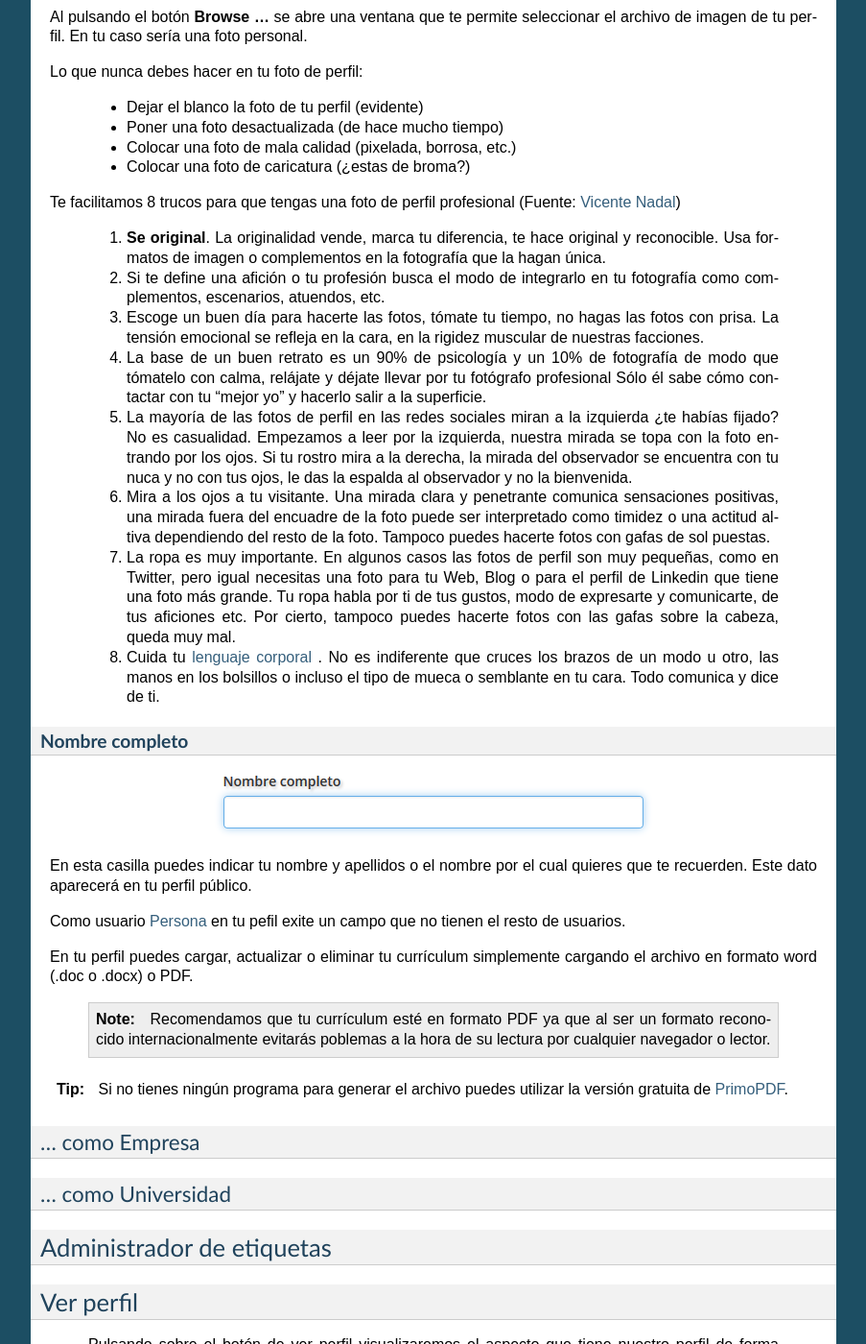
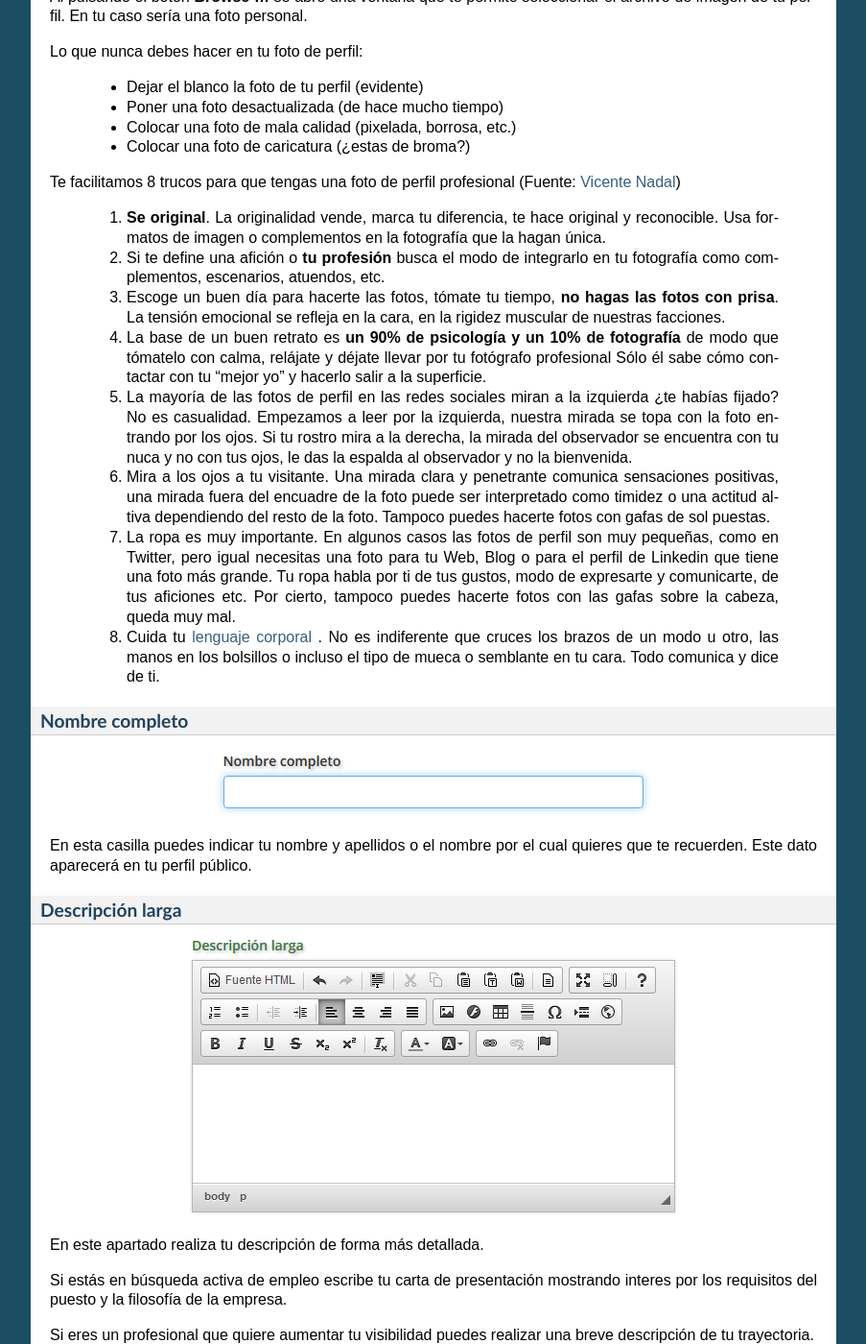
Before and after one commit to help-gowork/help, a Sphinx documentation site: the page built from docs/perfil-usuario.rst, in a window 1280 px wide and 1400 px high, scrolled down 2642 px. Shown: the whole window at 96% size, without its empty margins (198-1101 px from the left). Built offline with Sphinx 7.4.7, drawn with Linux system fonts in a browser that asks for light colours; some of the changed text lies outside the part shown.

Commit message:
Signed-off-by: GoWork <info@gowork.es>

```diff
--- a/docs/perfil-usuario.rst
+++ b/docs/perfil-usuario.rst
@@ -47,16 +49,13 @@
 
 Tambien puedes **Eliminar mi usuario**, en este caso se eliminará **sin confirmación** toda la información que has generado en `Gowork`_
 
- .. note:: 	Tras pulsar Eliminar mi usuario **NO podrás deshacer los cambios** y tanto tu
-            perfil como toda la información que has generado (archivos, comentarios a otros
-			usuarios, etc.) serán borrados automáticamente.
+ .. note:: 	Tras pulsar Eliminar mi usuario **NO podrás deshacer los cambios** y tanto tuperfil como toda la información que has generado (archivos, comentarios a otros	usuarios, etc.) serán borrados automáticamente.
 
 Para regresar a tu perfil sólo tienes que puslar sobre `Mi perfil`_.
 
 Editar perfil
 -------------
-En esta sección puedes incluir la información más relevante que quires mostrar de forma
-pública en tu pefil de `GoWork`_
+En esta sección puedes incluir la información más relevante que quires mostrar de forma pública en tu pefil de `GoWork`_
 
 De forma general cualquier tipo de usuario puede:
  * **Cargar imagen** de tu pefil.
@@ -97,9 +96,9 @@
 Te facilitamos 8 trucos para que tengas una foto de perfil profesional (Fuente: `Vicente Nadal <https://opinionesopinables.wordpress.com/2013/10/02/trucos-para-tener-una-buena-foto-de-perfil/>`_)
 
  #. **Se original**. La originalidad vende, marca tu diferencia, te hace original y reconocible. Usa formatos de imagen o complementos en la fotografía que la hagan única.
- #. Si te define una afición o tu profesión busca el modo de integrarlo en tu fotografía como complementos, escenarios, atuendos, etc.
- #. Escoge un buen día para hacerte las fotos, tómate tu tiempo, no hagas las fotos con prisa. La tensión emocional se refleja en la cara, en la rigidez muscular de nuestras facciones.
- #. La base de un buen retrato es un 90% de psicología y un 10% de fotografía de modo que tómatelo con calma, relájate y déjate llevar por tu fotógrafo profesional Sólo él sabe cómo contactar con tu “mejor yo” y hacerlo salir a la superficie.
+ #. Si te define una afición o **tu profesión** busca el modo de integrarlo en tu fotografía como complementos, escenarios, atuendos, etc.
+ #. Escoge un buen día para hacerte las fotos, tómate tu tiempo, **no hagas las fotos con prisa**. La tensión emocional se refleja en la cara, en la rigidez muscular de nuestras facciones.
+ #. La base de un buen retrato es **un 90% de psicología y un 10% de fotografía** de modo que tómatelo con calma, relájate y déjate llevar por tu fotógrafo profesional Sólo él sabe cómo contactar con tu “mejor yo” y hacerlo salir a la superficie.
  #. La mayoría de las fotos de perfil en las redes sociales miran a la izquierda ¿te habías fijado? No es casualidad. Empezamos a leer por la izquierda, nuestra mirada se topa con la foto entrando por los ojos. Si tu rostro mira a la derecha, la mirada del observador se encuentra con tu nuca y no con tus ojos, le das la espalda al observador y no la bienvenida.
  #. Mira a los ojos a tu visitante. Una mirada clara y penetrante comunica sensaciones positivas, una mirada fuera del encuadre de la foto puede ser interpretado como timidez o una actitud altiva dependiendo del resto de la foto. Tampoco puedes hacerte fotos con gafas de sol puestas.
  #. La ropa es muy importante. En algunos casos las fotos de perfil son muy pequeñas, como en Twitter, pero igual necesitas una foto para tu Web, Blog o para el perfil de Linkedin que tiene una foto más grande. Tu ropa habla por ti de tus gustos, modo de expresarte y comunicarte, de tus aficiones etc. Por cierto, tampoco puedes hacerte fotos con las gafas sobre la cabeza, queda muy mal.
@@ -108,24 +107,88 @@
 **Nombre completo**
 """""""""""""""""""
 
-
 .. image:: img/name.png
     :align: center
     :alt: Define tu nombre completo
 
 En esta casilla puedes indicar tu nombre y apellidos o el nombre por el cual quieres que te recuerden. Este dato aparecerá en tu perfil público.
 
+**Descripción larga**
+"""""""""""""""""""""
 
+.. image:: img/long-description.png
+    :align: center
+    :alt: Descripción larga del perfil
 
+En este apartado realiza tu descripción de forma más detallada.
+
+Si estás en búsqueda activa de empleo escribe tu carta de presentación mostrando interes por los requisitos del puesto y la filosofía de la empresa.
+
+Si eres un profesional que quiere aumentar tu visibilidad puedes realizar una breve descripción de tu trayectoria.
+
+En cualquiera de los dos casos, tu perfil te permite cambiar el mensaje que quiere mostrar de tí de forma muy fácil, rápida y realizarlo desde cualquier dispositivo.
+
+**Cargar Currículum Vitae**
+"""""""""""""""""""""""""""
 Como usuario :term:`Persona` en tu pefil exite un campo que no tienen el resto de usuarios.
 
-En tu perfil puedes cargar, actualizar o eliminar tu currículum simplemente cargando el archivo en formato word (.doc o .docx) o PDF.
+.. image:: img/upload-cv.png
+    :align: center
+    :alt: Seleccionar currículum vitae
+
+Si estás cansado en tener que rellenar repetidamente todo lo que pone tu currículum en las plataformas de empleo, `GoWork`_ te lo pone fácil ya que te permite cargar directamente tu currículum en formato pdf o work (.doc o .docx)
 
  .. note:: 	Recomendamos que tu currículum esté en formato PDF ya que al ser un formato
 			reconocido internacionalmente evitarás poblemas a la hora de su lectura por cualquier navegador o lector.
 
-.. tip:: 	Si no tienes ningún programa para generar el archivo puedes utilizar la versión
+ .. tip:: 	Si no tienes ningún programa para generar el archivo puedes utilizar la versión
 			gratuita de `PrimoPDF`_.
+
+Pulsa en **Browse ...** para seleccionar el archivo de tu currículum.
+
+Una vez seleccionado aparece la siguiente imagen.
+
+.. image:: img/pre-upload-cv.png
+    :align: center
+    :alt: Cargar currículum vitae
+
+En este punto podrás:
+
+ * **Remove** para eliminar el archivo antes de cargarlo a tu perfil
+ * **Upload** para subir a tu perfil el archivo seleccionado
+ * **Browse ...** para seleccionar otro fichero
+
+Si eliges la opción de **Upload** el sistema carga automáticamente el currículum a tu perfil mostrando la siguiente imagen.
+
+.. image:: img/see-cv.png
+    :align: center
+    :alt: Gestionar currículum vitae
+
+Aquí podrás **ver curriculum vitae** o **eliminar archivo** en el caso que quieras eliminar tu currículum en el sistema.
+
+ .. note:: 	El currículum sólo podrá ser visualizado y descargado por el propio usuario y por los usuarios empresa. Cualquier otro usuario (sea Universidad o Persona) no podrá descargar el currículum de otro usuario desde su perfil.
+
+**Agregar video**
+"""""""""""""""""
+
+.. image:: img/video.png
+    :align: center
+    :alt: Agregar video
+
+Tu perfil en `GoWork`_ te permite agregar o enlazar un video que se adaptará al tamaño del dispositivo desde donde se vea de forma automática.
+
+Si pulsas **Agregar video** se muestra la siguiente imagen
+
+.. image:: img/upload-video.png
+    :align: center
+    :alt: Ventana para cargar video
+
+`GoWork`_ te permite agregar un video de dos formas diferentes:
+
+ * **Ingresando la URL del video** donde puedes colocar el enlace :term:`URL` completo de tu video si lo tienes alojado en las plataformas de `youtube`_ o `vimeo`_
+ * **Subiendo un archivo** que será en formato MP4, WEBM o MOV y de un tamaño no superior a 10 MB
+
+ .. tip:: 	Si dispones de un archivo de vídeo y quieres cambiar el formato o tamaño puedes utilizar como herramienta `Freemake Video Converter <http://www.freemake.com/es/>`_
 
 
 ... como Empresa
```
Also changed, not shown: other parts of docs/perfil-usuario.rst (+2 -0 lines), docs/img/long-description.png (added), docs/img/pre-upload-cv.png (added), docs/img/see-cv.png (added), docs/img/upload-cv.png (added), docs/img/upload-video.png (added), docs/img/video.png (added).
